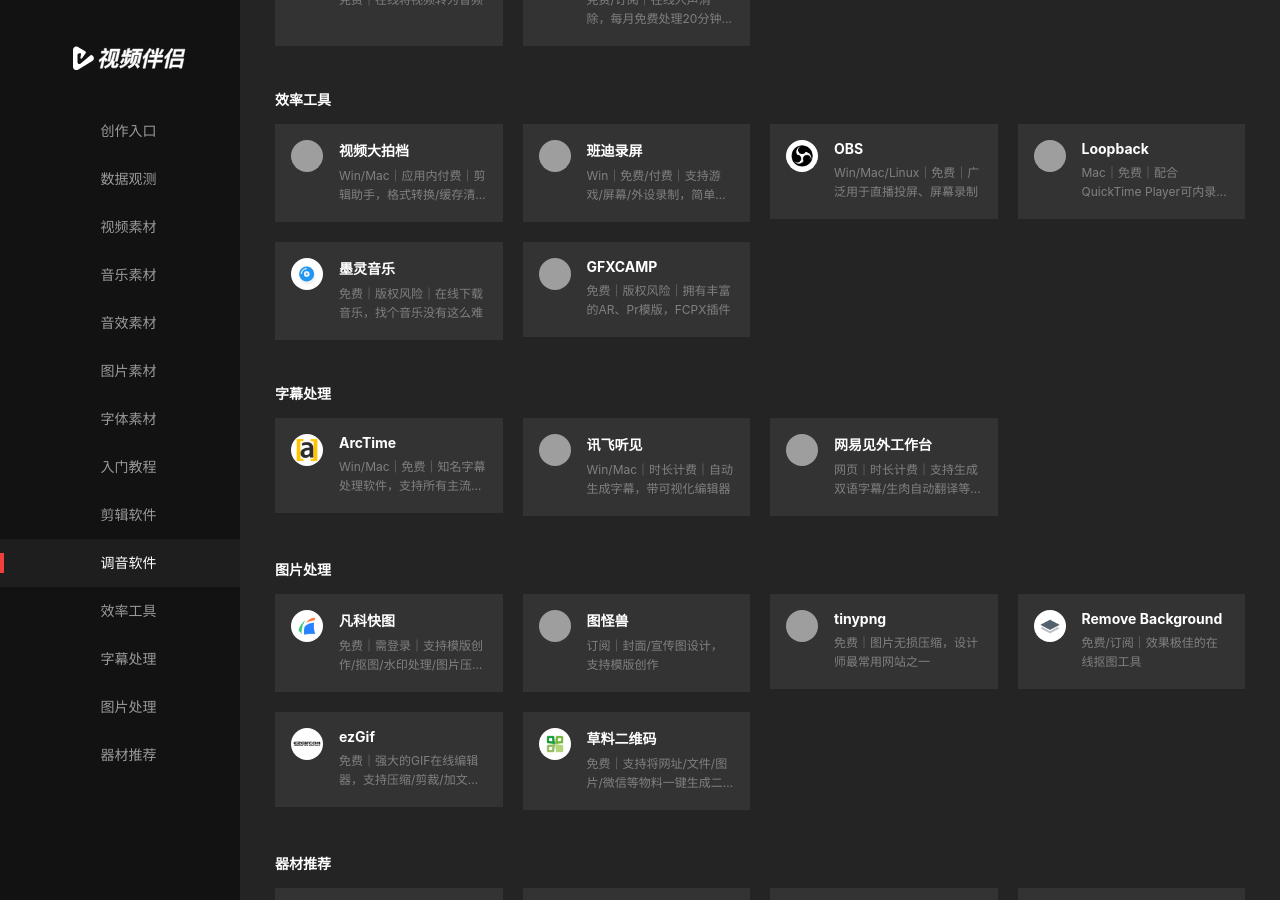
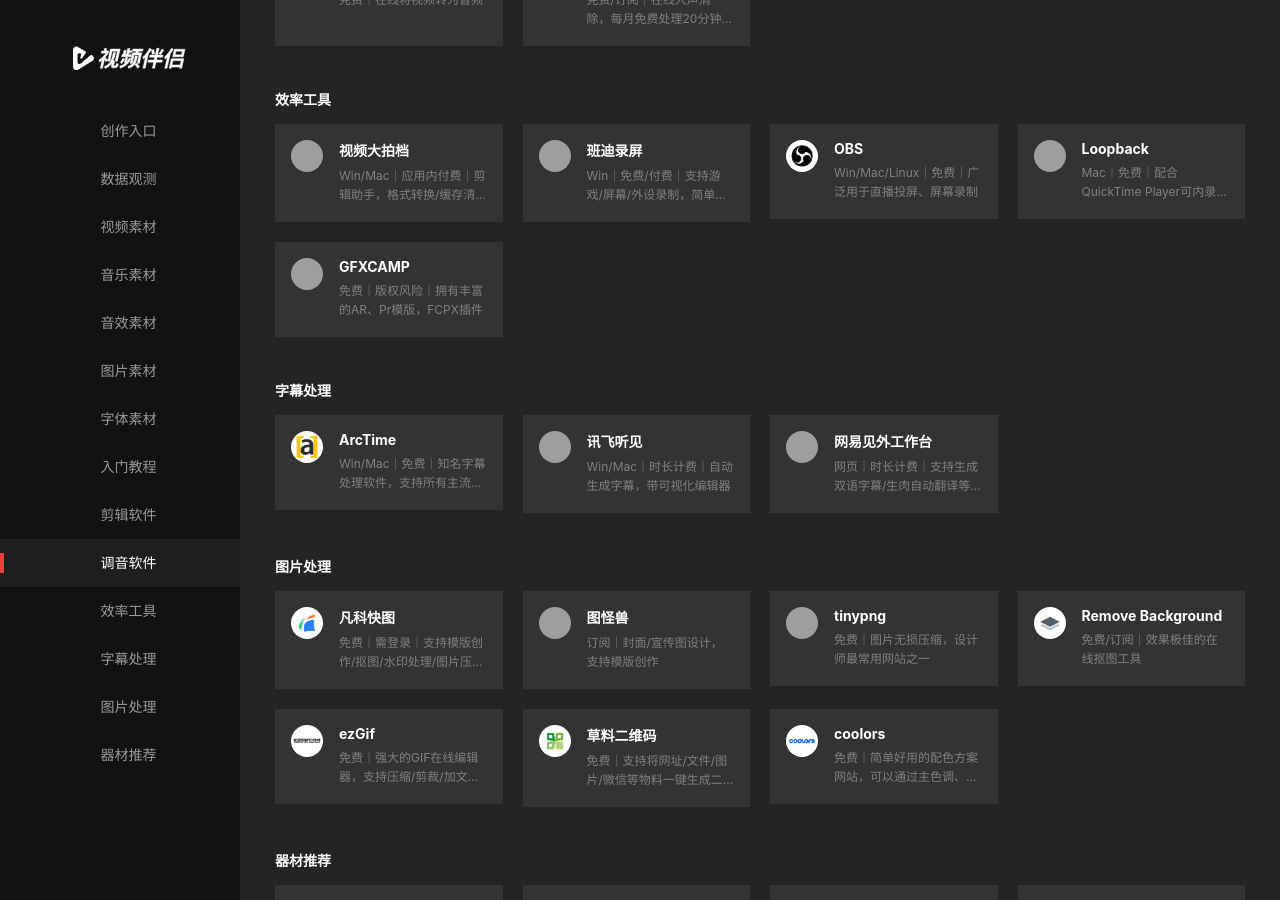
Before and after one commit to tinyao/spbv, a Jekyll site: the page built from index.html, in a window 1280 px wide and 900 px high, scrolled down 2889 px, cut to the strip 0-900 px from the top of the window. Built offline with Jekyll 4.4.1, drawn with Linux system fonts in a browser that asks for light colours; comment, search, counter and statistics services are not loaded; some of the changed text lies outside the part shown; grey boxes are pictures that could not be loaded.

Commit message:
Update 配置 “navs”

```diff
--- a/_data/navs.yml
+++ b/_data/navs.yml
@@ -37,10 +37,6 @@
         icon: /assets/uploads/12今日热榜.png
         url: https://tophub.today/
         description: 免费｜汇集国内各大网站的实时热门榜单
-      - url: https://www.biliob.com/
-        name: BiliOB观测者
-        description: 免费｜支持查看UP主排行、飙升关键词、视频表现等数据
-        icon: /assets/uploads/12biliob观测站.png
       - url: https://cn.noxinfluencer.com/
         name: Noxinfluencer
         description: 免费/付费｜海外网红数据平台，支持YouTube/tiktok/ins数据观测
@@ -316,10 +312,6 @@
         icon: /assets/uploads/Loopback.jpg
         url: https://rogueamoeba.com/loopback/
         description: Mac｜免费｜配合QuickTime Player可内录视频音源
-      - name: 墨灵音乐
-        icon: /assets/uploads/墨灵音乐.jpg
-        url: https://music.qugeek.com/
-        description: 免费｜版权风险｜在线下载音乐，找个音乐没有这么难
       - name: GFXCAMP
         icon: /assets/uploads/GFXCAMP.jpg
         url: http://www.gfxcamp.com/
@@ -366,6 +358,10 @@
         icon: /assets/uploads/草料二维码.jpg
         url: https://cli.im/
         description: 免费｜支持将网址/文件/图片/微信等物料一键生成二维码
+      - name: coolors
+        url: https://coolors.co/palettes/trending
+        icon: /assets/uploads/11colors.png
+        description: 免费｜简单好用的配色方案网站，可以通过主色调、风格推荐配色方案
   - groupName: 器材推荐
     groupId: equipments
     links:
```
Also changed, not shown: assets/uploads/11colors.png (added).
